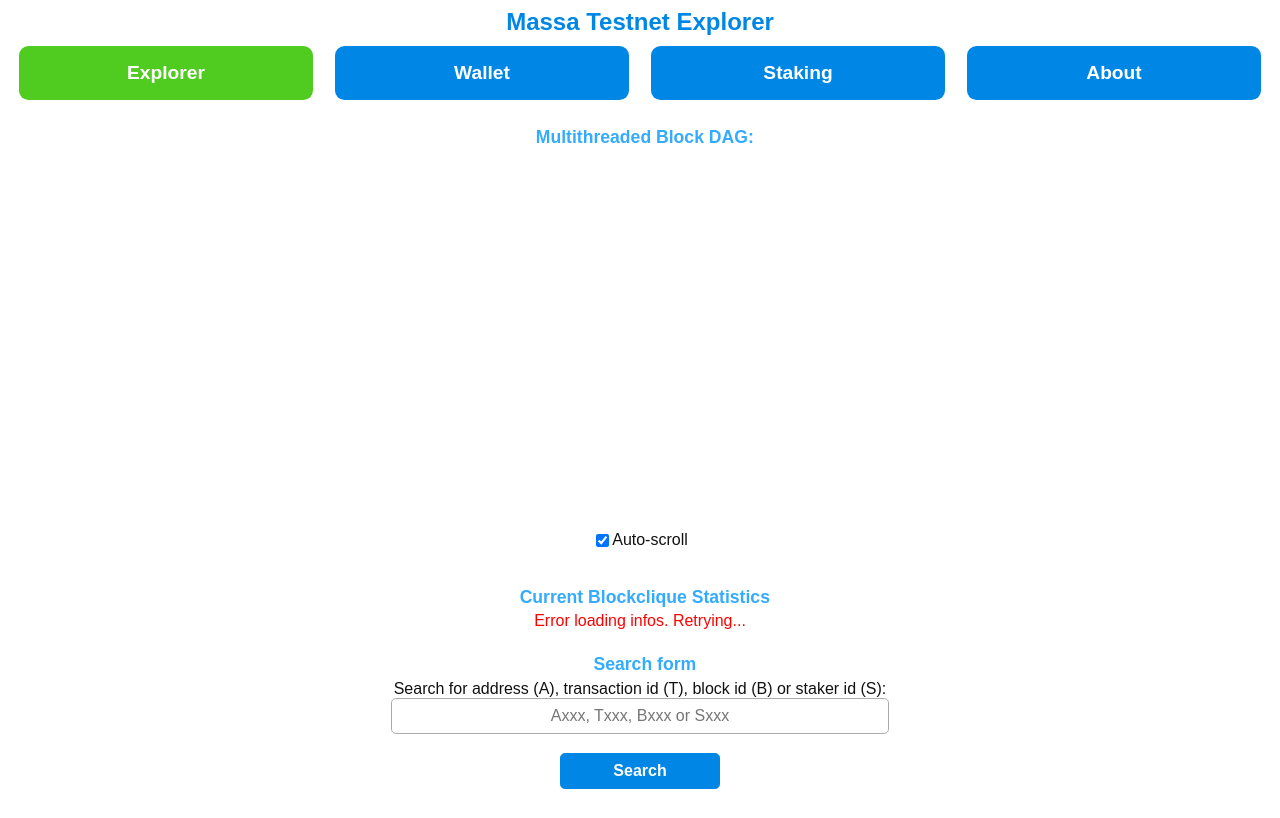
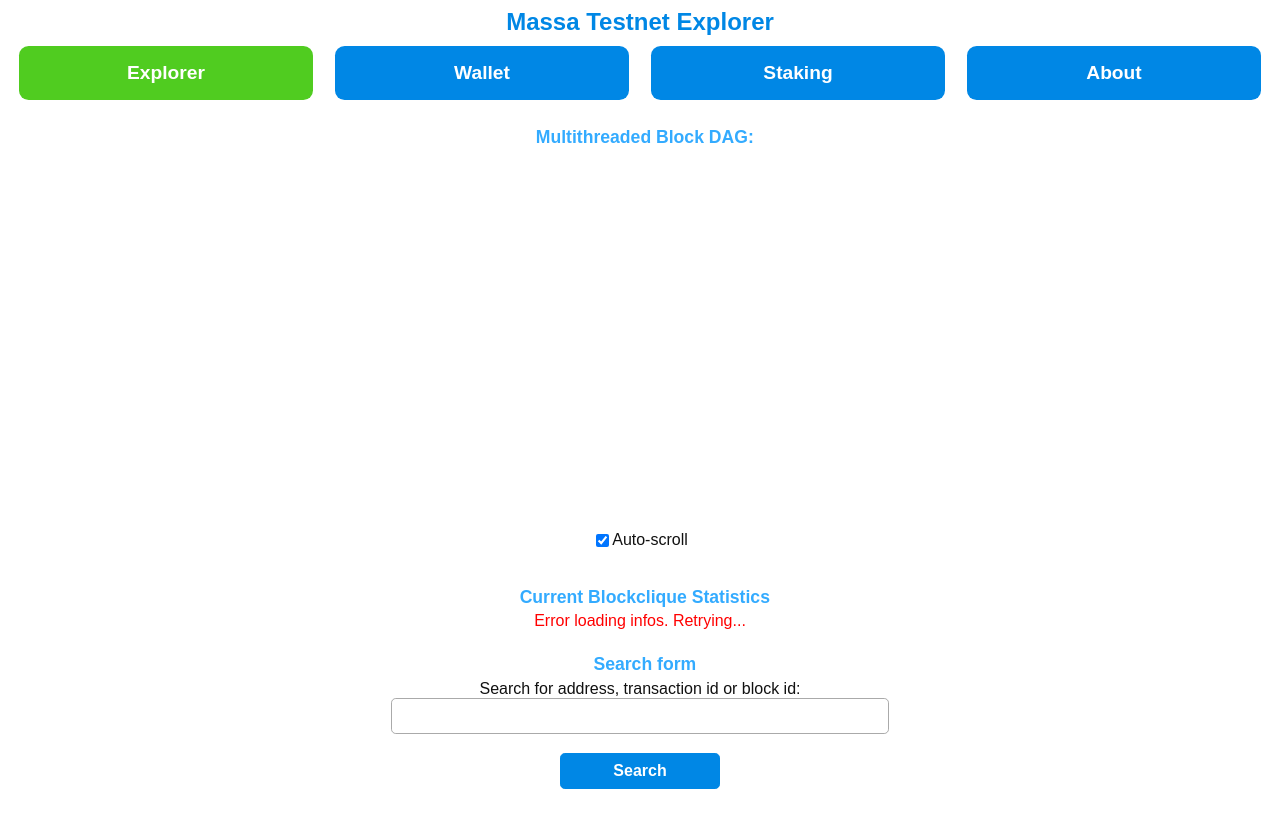
Before and after one commit to massalabs/massa-explorer, a website: page massa_demo.htm in a window 1280 px wide. Drawn offline with Linux system fonts and the light colour scheme; no server answers.

Commit message:
Updates search form

```diff
--- a/massa_demo.htm
+++ b/massa_demo.htm
@@ -50,8 +50,8 @@
                     <h2>Search form</h2>
                     <form id="explorer_searchform">
                         <div>
-                            <label for="explorersearch">Search for address (A), transaction id (T), block id (B) or staker id (S):</label>
-                            <input type="text" id="explorersearch" name="explorersearch" class="addressinput" placeholder="Axxx, Txxx, Bxxx or Sxxx">
+                            <label for="explorersearch">Search for address, transaction id or block id:</label>
+                            <input type="text" id="explorersearch" name="explorersearch" class="addressinput">
                         </div>
                         <input type="submit" value="Search">
                     </form>
```
